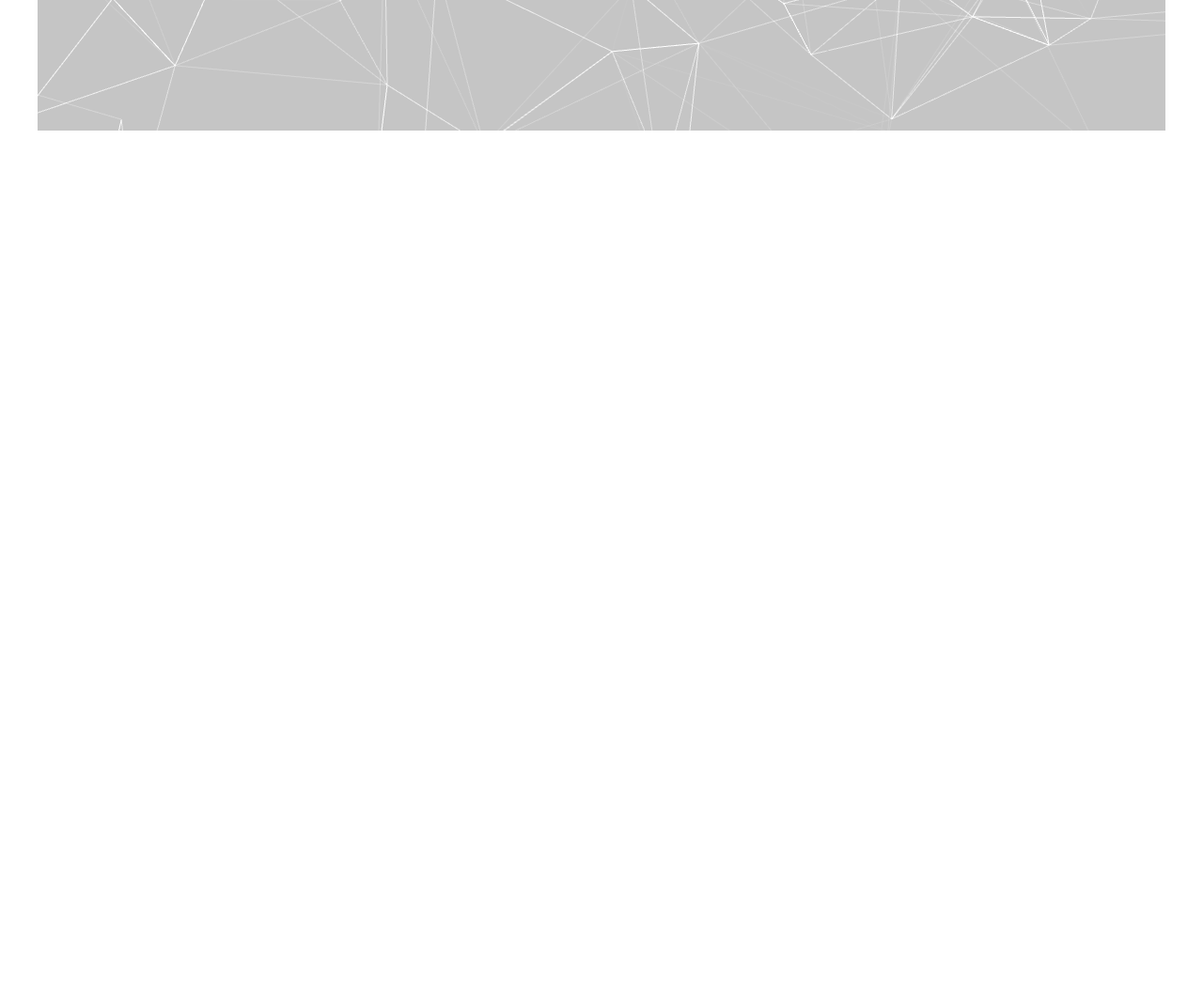
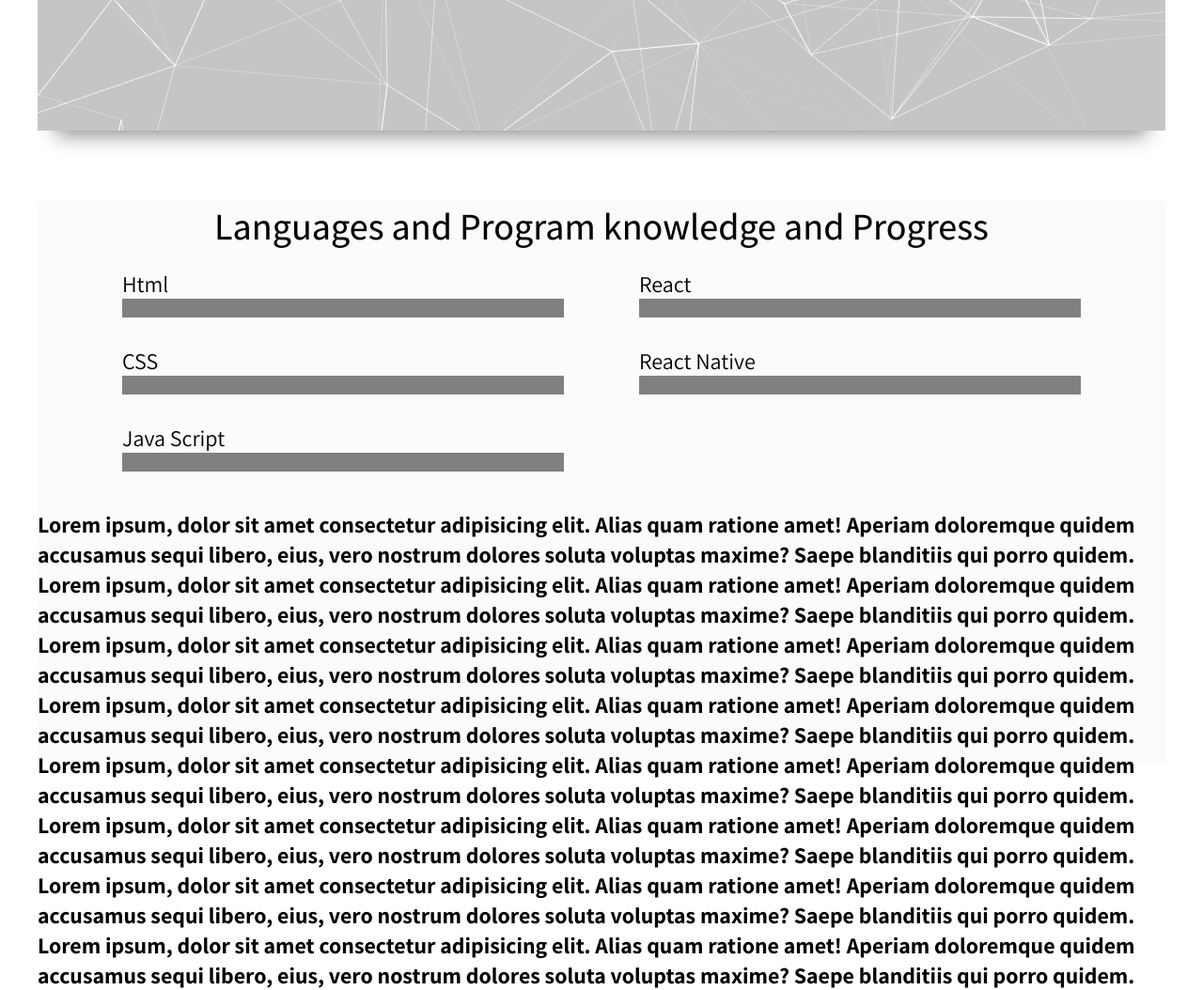
Before and after one commit to kfir2k/Portfolio, a plain HTML site: page index.html in a window 1280 px wide. Shown: the part 711-1765 px from the top of the page at 94% size. Before the commit the page ends 850 px from the top, so only its background shows below. Drawn offline with nearby package versions, Linux system fonts and the light colour scheme; animation ran at ten frames a second.

Commit message:
fixed header and added scroll background for it with js

```diff
--- a/index.html
+++ b/index.html
@@ -1,18 +1,20 @@
 <!DOCTYPE html>
 <html lang="en">
+
 <head>
 	<meta charset="UTF-8">
 	<meta name="viewport" content="width=device-width, initial-scale=1.0">
-
 	<link rel="preconnect" href="https://fonts.googleapis.com">
 	<link rel="preconnect" href="https://fonts.gstatic.com" crossorigin>
 	<link href="https://fonts.googleapis.com/css2?family=Assistant:wght@200;300;400;500;600;700;800&display=swap"
 		rel="stylesheet">
 	<link rel="stylesheet" href="style.css">
-	<title>Document</title>
+	<script type="module" src="main.js"></script>
+	<title>Kfir Kotler Protfolio</title>
 </head>
+
 <body>
-
+	<header id="header">
 		<nav>
 			<div><img id="myLogo" src="./images/lion.png" alt="logo"></div>
 			<ul>
@@ -22,12 +24,13 @@
 				<li><a href=""></a>Contact</li>
 			</ul>
 			<div class="navbar-icon hidden"><svg xmlns="http://www.w3.org/2000/svg" height="16" width="14"
-			viewBox="0 0 448 512"><!--!Font Awesome Free 6.5.1 by @fontawesome - https://fontawesome.com License - https://fontawesome.com/license/free Copyright 2024 Fonticons, Inc.-->
+					viewBox="0 0 512 512"><!--!Font Awesome Free 6.5.1 by @fontawesome - https://fontawesome.com License - https://fontawesome.com/license/free Copyright 2024 Fonticons, Inc.-->
 					<path
 						d="M0 96C0 78.3 14.3 64 32 64H416c17.7 0 32 14.3 32 32s-14.3 32-32 32H32C14.3 128 0 113.7 0 96zM0 256c0-17.7 14.3-32 32-32H416c17.7 0 32 14.3 32 32s-14.3 32-32 32H32c-17.7 0-32-14.3-32-32zM448 416c0 17.7-14.3 32-32 32H32c-17.7 0-32-14.3-32-32s14.3-32 32-32H416c17.7 0 32 14.3 32 32z" />
 				</svg></div>
 		</nav>
-
+	</header>
+	<div class="space"></div>
 	<section id="hero-image-container">
 		<div id="hero-image">
 			<div id="hero-text-container">
@@ -36,14 +39,63 @@
 				<p></p>
 				<p>Photographer</p>
 				<p>Designer</p>
-						<div><img id="myLogoHero" src="./images/lion.png" alt="logo"></div>
 			</div>
 		</div>
 	</section>
 
 
+
 	<main>
-		<section id="myKnowledge">
+		<section id="knowledge">
+			<h3>Languages and Program knowledge and Progress</h3>
+
+			<div class="languages-container">
+				<div class="left-loading-bar">
+					<h4>Html</h4>
+					<div class="html load-bar"></div>
+					<h4>CSS</h4>
+					<div class="css load-bar"></div>
+					<h4>Java Script</h4>
+					<div class="js load-bar"></div>
+				</div>
+				<div class="right-loading-bar">
+					<h4>React</h4>
+					<div class="react load-bar"></div>
+					<h4>React Native</h4>
+					<div class="react-native load-bar"></div>
+				</div>
+			</div>
+			<h1>Lorem ipsum, dolor sit amet consectetur adipisicing elit. Alias quam ratione amet! Aperiam doloremque
+				quidem accusamus sequi libero, eius, vero nostrum dolores soluta voluptas maxime? Saepe blanditiis qui
+				porro quidem.</h1>
+			<h1>Lorem ipsum, dolor sit amet consectetur adipisicing elit. Alias quam ratione amet! Aperiam doloremque
+				quidem accusamus sequi libero, eius, vero nostrum dolores soluta voluptas maxime? Saepe blanditiis qui
+				porro quidem.</h1>
+
+			<h1>Lorem ipsum, dolor sit amet consectetur adipisicing elit. Alias quam ratione amet! Aperiam doloremque
+				quidem accusamus sequi libero, eius, vero nostrum dolores soluta voluptas maxime? Saepe blanditiis qui
+				porro quidem.</h1>
+
+			<h1>Lorem ipsum, dolor sit amet consectetur adipisicing elit. Alias quam ratione amet! Aperiam doloremque
+				quidem accusamus sequi libero, eius, vero nostrum dolores soluta voluptas maxime? Saepe blanditiis qui
+				porro quidem.</h1>
+
+			<h1>Lorem ipsum, dolor sit amet consectetur adipisicing elit. Alias quam ratione amet! Aperiam doloremque
+				quidem accusamus sequi libero, eius, vero nostrum dolores soluta voluptas maxime? Saepe blanditiis qui
+				porro quidem.</h1>
+
+			<h1>Lorem ipsum, dolor sit amet consectetur adipisicing elit. Alias quam ratione amet! Aperiam doloremque
+				quidem accusamus sequi libero, eius, vero nostrum dolores soluta voluptas maxime? Saepe blanditiis qui
+				porro quidem.</h1>
+
+			<h1>Lorem ipsum, dolor sit amet consectetur adipisicing elit. Alias quam ratione amet! Aperiam doloremque
+				quidem accusamus sequi libero, eius, vero nostrum dolores soluta voluptas maxime? Saepe blanditiis qui
+				porro quidem.</h1>
+
+			<h1>Lorem ipsum, dolor sit amet consectetur adipisicing elit. Alias quam ratione amet! Aperiam doloremque
+				quidem accusamus sequi libero, eius, vero nostrum dolores soluta voluptas maxime? Saepe blanditiis qui
+				porro quidem.</h1>
+
 
 
 
@@ -63,4 +115,5 @@
 	<script src="https://cdn.jsdelivr.net/npm/vanta/dist/vanta.net.min.js"></script>
 	<script src="background.js"></script>
 </body>
+
 </html>
--- a/main.js
+++ b/main.js
@@ -0,0 +1,24 @@
+// ===================Website ui ================
+
+console.log("test");
+window.addEventListener("scroll", animationSrtart)
+function animationSrtart() {
+
+    console.log(window.scrollY);
+
+
+    switch (true) {
+        case window.scrollY === 0:
+            document.getElementById("header").style.background = 'rgba(0,0,0,0.0)';
+            break;
+        case window.scrollY > 100 && window.scrollY < 800:
+            document.getElementById("header").style.background = 'rgba(250,250,250,0.8)';
+            break;
+
+
+    }
+
+
+
+
+}
--- a/style.css
+++ b/style.css
@@ -1,69 +1,9 @@
-*{
+* {
 	margin: 0;
 	padding: 0;
 	box-sizing: border-box;
-}
+	font-family: var(--primary-font);
 
-.hidden{
-	visibility: hidden;
-}
-
-.none{
-	display: none;
-}
-
-
-
-:root {
-	--main-text-color: black;
-}
-
-nav{
-	display: flex;
-	height: 100px;
-	max-width: 1200px;
-	list-style: none;
-	font-family: 'Assistant',sans-serif;
-	justify-content: space-between;
-	font-size: 1.5em;
-	font-weight: 400;
-	margin: 0 auto;
-	align-items: center;
-
-}
-
-
-ul{
-
-	height: 100px;
-	list-style: none;
-	display: flex;
-	align-items: center;
-	gap: 3em;
-}
-
-
-
-
-ul > li > a{
-
-	text-decoration: none;
-	color: var(--main-text-color);
-	display: block;
-
-}
-
-ul>li>a:link{
-	text-decoration: none;
-}
-ul > li > a:visited {
-	text-decoration: none;
-}
-ul > li > a:hover {
-	text-decoration: none;
-}
-ul > li > a:active {
-	text-decoration: none;
 }
 
 
@@ -77,14 +17,100 @@ font-family: 'Rubik',
 sans-serif;
 */
 
-#hero-text-container{
+
+
+
+
+
+.hidden {
+	visibility: hidden;
+}
+
+.none {
+	display: none;
+}
+
+
+
+:root {
+	--main-text-color: black;
+	--primary-font: 'Assistant', sans-serif;
+}
+
+#header {
+	transition: all 2s;
+	position: fixed;
+	width: 100%;
+	/* background-color: wheat; */
+	z-index: 999;
+}
+
+
+nav {
+
+	max-width: 1200px;
+	display: flex;
+	height: 100px;
+	list-style: none;
+	font-family: var(--primary-font);
+	justify-content: space-between;
+	font-size: 1.5em;
+	font-weight: 400;
+	margin: 0 auto;
+	align-items: center;
+
+}
+
+
+ul {
+
+	width: 600px;
+	height: 100px;
+	list-style: none;
+	display: flex;
+	justify-content: space-evenly;
+	align-items: center;
+}
+
+
+
+
+ul>li>a {
+
+
+	text-decoration: none;
+	color: var(--main-text-color);
+	display: block;
+
+}
+
+ul>li>a:link {
+	text-decoration: none;
+}
+
+ul>li>a:visited {
+	text-decoration: none;
+}
+
+ul>li>a:hover {
+	text-decoration: none;
+}
+
+ul>li>a:active {
+	text-decoration: none;
+}
+
+
+
+
+#hero-text-container {
 	/*background-color: red;*/
 	padding: 80px;
 	padding-top: 100px;
 	display: flex;
 	flex-direction: column;
 	justify-content: center;
-	font-family: 'Assistant',sans-serif;
+	font-family: var(--primary-font);
 	font-weight: 350;
 	font-size: 5em;
 	letter-spacing: 0.2em;
@@ -92,7 +118,7 @@ sans-serif;
 
 }
 
-p{
+p {
 	font-size: 0.7em;
 }
 
@@ -100,34 +126,77 @@ p{
 
 
 
-#hero-image-container{
+#hero-image-container {
 	display: flex;
 	justify-content: center;
+	margin-bottom: 75px;
 }
 
-#hero-image{
+#hero-image {
 	max-width: 1200px;
 	width: 100vw;
 	/*margin-right: 100px;
 	margin-left: 100px;*/
 	box-shadow: rgba(0, 0, 0, 0.45) 0px 25px 20px -20px;
 	height: 750px;
-	font-family: 'Assistant',
+	font-family: var(--primary-font),
 
 }
 
 
 
-.navbar-icon{
+.navbar-icon {
+	width: 40px;
+	text-align: center;
+	font-size: 1em;
+}
+
+
+
+#myLogo {
+	width: 30px;
+	margin-left: 15px;
+	margin-right: 15px;
+}
+
+
+
+#knowledge {
+	margin: 0 auto;
+	/* background-color: red; */
+	max-width: 1200px;
+	height: 600px;
+	background-color: rgba(228, 228, 228, 0.147);
+}
+
+h4 {
+	font-size: 1.5em;
+	font-weight: 400;
+}
+
+section>h3 {
+	font-weight: 500;
+	text-align: center;
+	font-size: 2.5em;
+	margin-bottom: 20px;
 
 }
 
-#myLogo{
-	width: 40px;
+
+
+.load-bar {
+	margin-bottom: 30px;
+	width: 470px;
+	height: 20px;
+	background-color: gray;
 }
 
+.languages-container {
+	margin: 10px;
+	display: flex;
+	justify-content: space-evenly;
+}
 
-#myLogoHero{
-	width: 150px;
-
+.space {
+	height: 100px;
 }
```
Lines whose indentation alone changed are shown as unchanged.
